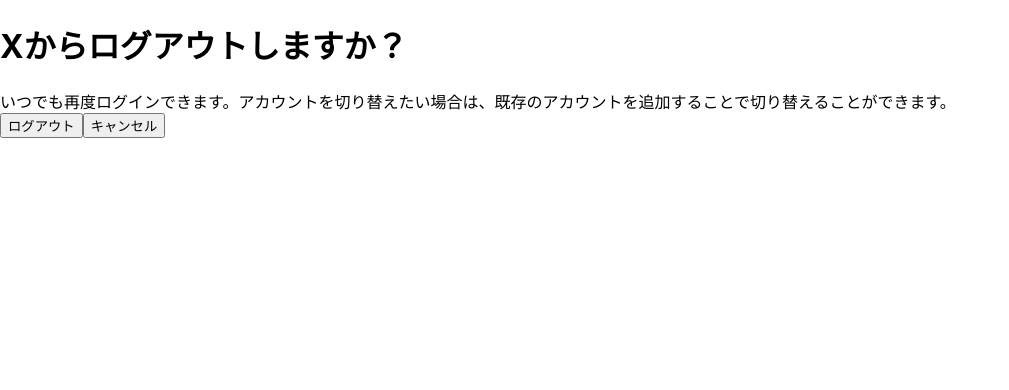
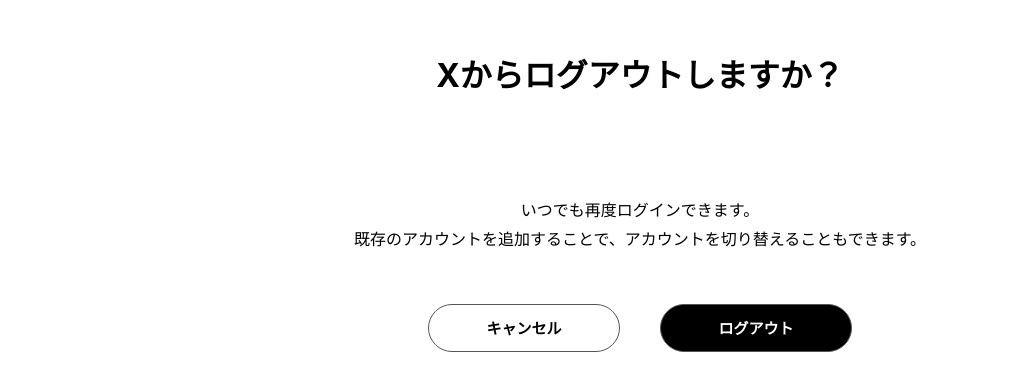
Before and after one commit to NonakaMibuki/x-clone, a React (Create React App) app: page /logout in a window 1280 px wide. Shown: the top 390 px of the page, without its empty margins (0-1009 px from the left). Built offline with nearby package versions, Linux system fonts and the light colour scheme.

Commit message:
ログイン/ログアウト画面のcss追加

```diff
--- /dev/null
+++ b/src/components/Login/Login.css
@@ -0,0 +1,31 @@
+.login__container {
+    margin: 50px auto;
+    text-align: center;
+}
+
+.login__container h1 {
+    margin-bottom: 80px;
+}
+
+.login__btn {
+    display: flex;
+    align-items: center;
+    justify-content: center;
+    margin: 40px auto;
+    width: 15rem;
+    height: 3rem;
+    background-color: #fff;
+    border: #555 1px solid;
+    border-radius: 30px;
+    font-size: 14px;
+    transition: all .3s;
+}
+
+button .login__googleIcon {
+    margin-right: 10px;
+}
+
+.login__btn:hover {
+    background-color: #000;
+    color: #fff;
+}
--- a/src/components/Login/Login.js
+++ b/src/components/Login/Login.js
@@ -5,6 +5,7 @@ import { auth, provider } from "../../firebase";
 import { useNavigate } from "react-router-dom";
 import GoogleIcon from "@mui/icons-material/Google";
 import XIcon from "@mui/icons-material/X";
+import "./Login.css";
 
 function Login({ setIsAuth }) {
   const navigate = useNavigate();
@@ -19,20 +20,18 @@ function Login({ setIsAuth }) {
     });
   };
 
-  return(
-  <div>
-    <XIcon className="sidebar__xIcon" />
+  return (
+    <div className="login__container">
+      <XIcon className="sidebar__xIcon" />
 
-    <h1>全ての話題が、<br />
-            ここに。
-        </h1>
-        <p>今すぐ参加しましょう。</p>
-    <button onClick={loginInWithGoogle}>
-      <GoogleIcon className="login__googleIcon" />
-      Googleでログイン
-    </button>
-  </div>
-  )
+      <h1>Xにログイン</h1>
+      <p>「いま」起きていることを見つけよう。</p>
+      <button onClick={loginInWithGoogle} className="login__btn">
+        <GoogleIcon className="login__googleIcon" />
+        Googleでログイン
+      </button>
+    </div>
+  );
 }
 
 export default Login;
--- /dev/null
+++ b/src/components/Logout/Logout.css
@@ -0,0 +1,41 @@
+.logout__container {
+    margin: 50px auto;
+    text-align: center;
+}
+
+.logout__container h1 {
+    margin-bottom: 100px;
+}
+
+.logout__container p {
+    line-height: 1.8;
+}
+
+.logout__container button {
+    margin: 50px 20px;
+    width: 12rem;
+    height: 3rem;
+    border-radius: 30px;
+    border: #555 1px solid;
+    font-size: 15px;
+    font-weight: 600;
+    transition: all .3s;
+}
+
+.cancel__button {
+    background-color: #fff;
+}
+
+.cancel__button:hover {
+    background-color: #e9e9e9;
+}
+
+.logout__button {
+    background-color: #000;
+    color: #fff;
+}
+
+.logout__button:hover {
+    background-color: #fff;
+    color: #000;
+}
--- a/src/components/Logout/Logout.js
+++ b/src/components/Logout/Logout.js
@@ -2,6 +2,7 @@ import React from "react";
 import { signOut } from "firebase/auth";
 import { auth } from "../../firebase";
 import { useNavigate } from "react-router-dom";
+import "./Logout.css"
 
 function Logout({ setIsAuth }) {
   const navigate = useNavigate();
@@ -21,12 +22,13 @@ function Logout({ setIsAuth }) {
   return (
     <div className="logout__container">
       <h1>Xからログアウトしますか？</h1>
-      <p>いつでも再度ログインできます。アカウントを切り替えたい場合は、既存のアカウントを追加することで切り替えることができます。 </p>
+      <p>いつでも再度ログインできます。<br />
+      既存のアカウントを追加することで、アカウントを切り替えることもできます。 </p>
+      <button className="cancel__button" onClick={cancel}>
+        キャンセル
+      </button>
       <button className="logout__button" onClick={logout}>
         ログアウト
-      </button>
-      <button className="cancel__button" onClick={cancel}>
-        キャンセル
       </button>
     </div>
   );
```
